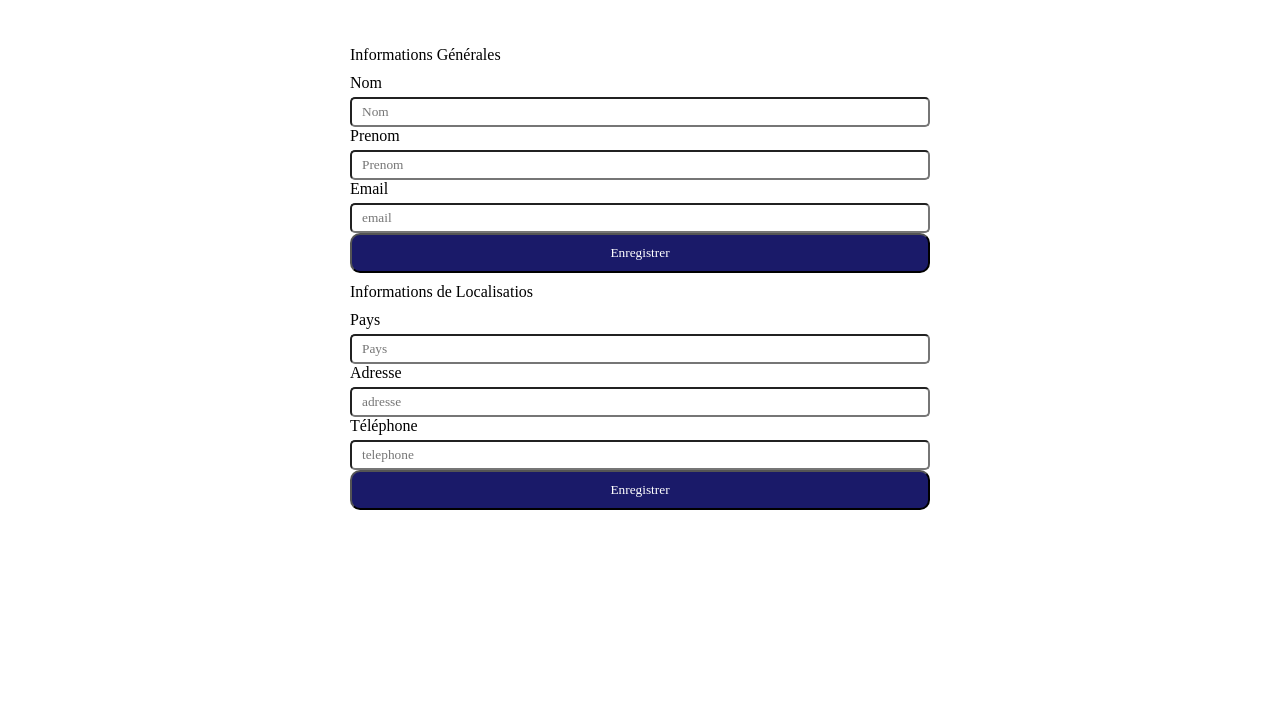
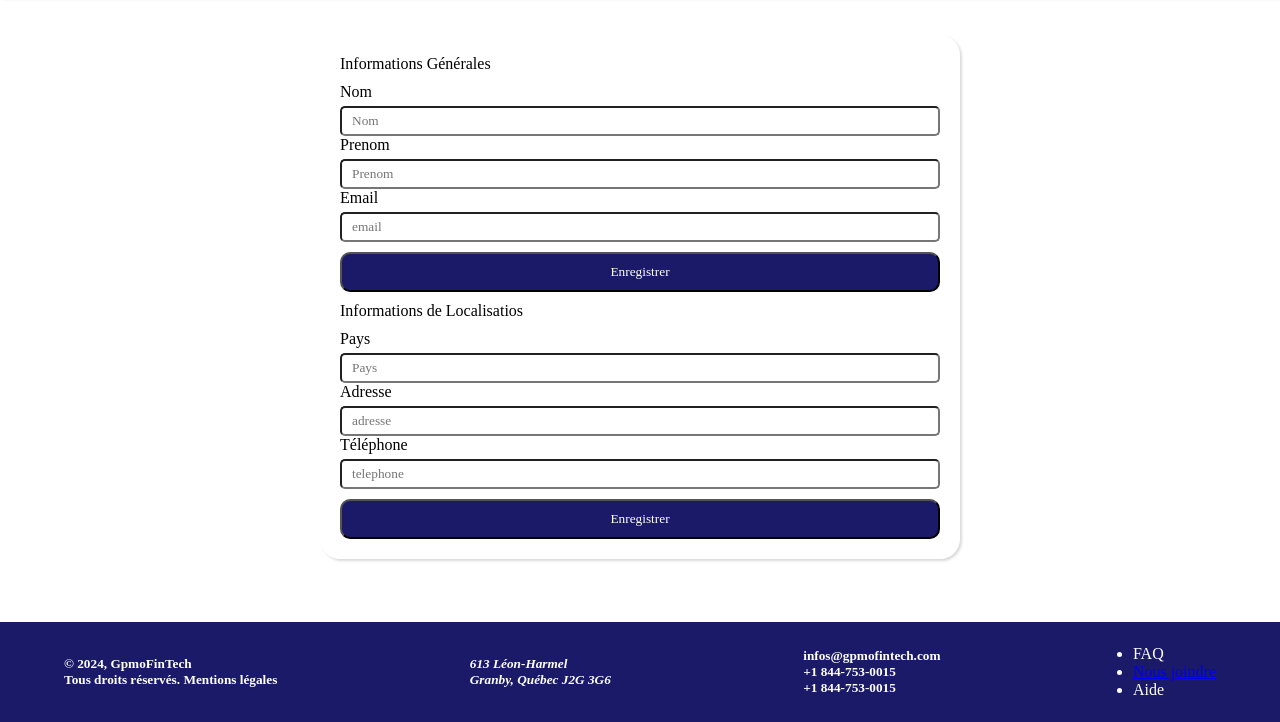
Before and after one commit to dowesw/GpmoFinTech, a plain HTML site: page pages/profil.html in a window 1280 px wide. Shown: the part 78-800 px from the top of the page. Drawn offline with Linux system fonts and the light colour scheme.

Commit message:
modification du fichier .css

```diff
--- a/css/profil.css
+++ b/css/profil.css
@@ -19,10 +19,12 @@ main {
     min-width: 50%;
     display: flex;
     flex-direction: column;
-    padding: 30px;
+    padding: 20px;
     background: white;
     gap: 10px;
     border-radius: 20px;
+    margin-top: 50px;
+    box-shadow: rgba(0, 0, 0, 0.15) 1.95px 1.95px 2.6px;;
 }
 
 .profil form div {
@@ -31,3 +33,7 @@ main {
     flex-direction: column;
     gap: 5px;
 }
+
+.profil form .bouton {
+    margin-top: 10px;
+}
--- a/pages/profil.html
+++ b/pages/profil.html
@@ -33,7 +33,7 @@
                             <label for="email">Email</label>
                             <input type="email" id="email" name="email" placeholder="email">
                         </div>
-                        <div>
+                        <div class="bouton">
                             <button type="submit">Enregistrer</button>
                         </div>
                     </form>
@@ -53,13 +53,14 @@
                             <label for="telephone">Téléphone</label>
                             <input type="telephone" id="telephone" name="telephone" placeholder="telephone">
                         </div>
-                        <div>
+                        <div class="bouton">
                             <button type="submit">Enregistrer</button>
                         </div>
                     </form>
                 </div>
         </main>
         <section id="footer"></section>
+        <script src="./../script/index.js"></script>
         <script src="./../script/profil.js"></script>
     </body>
 
```
